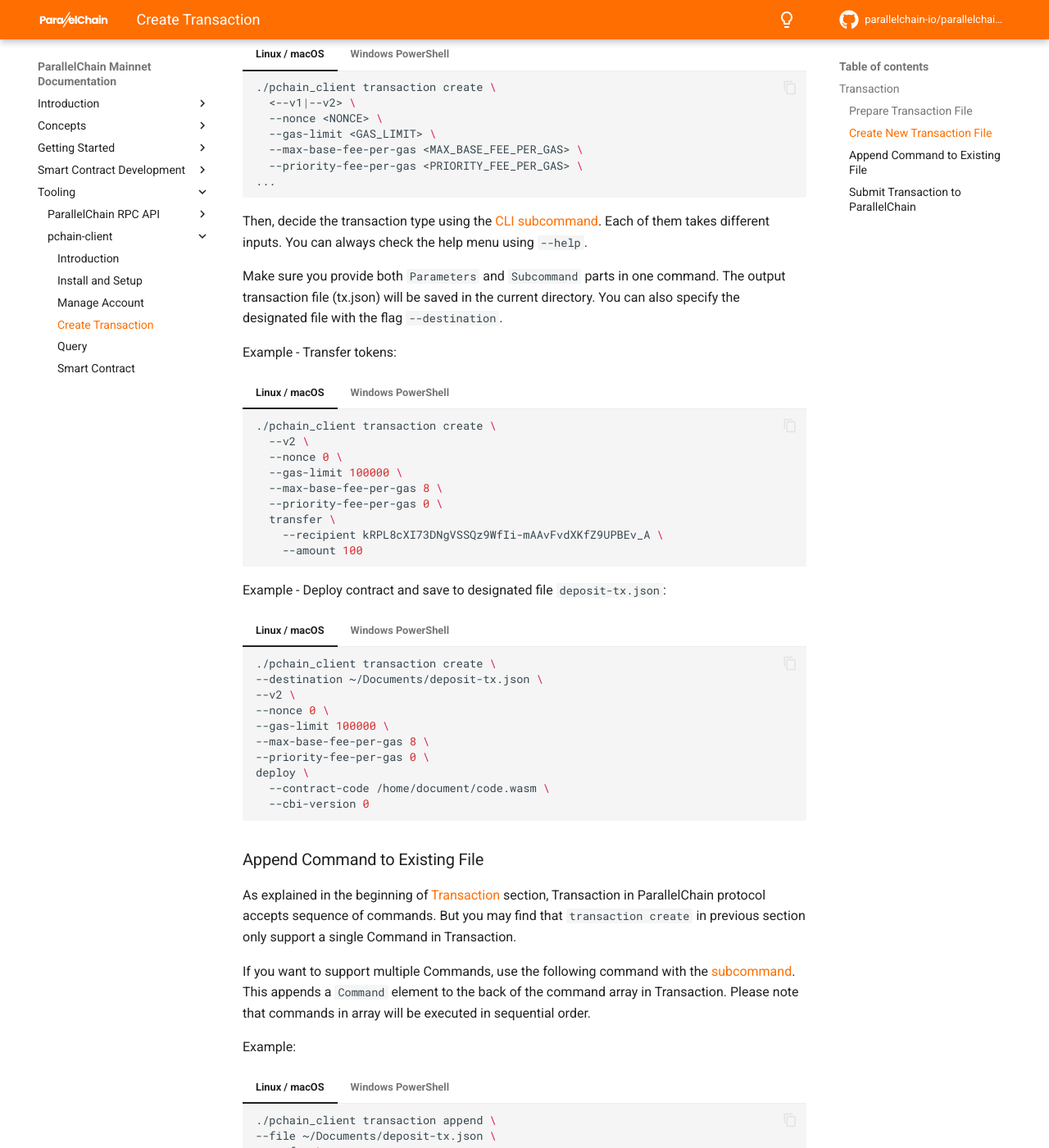
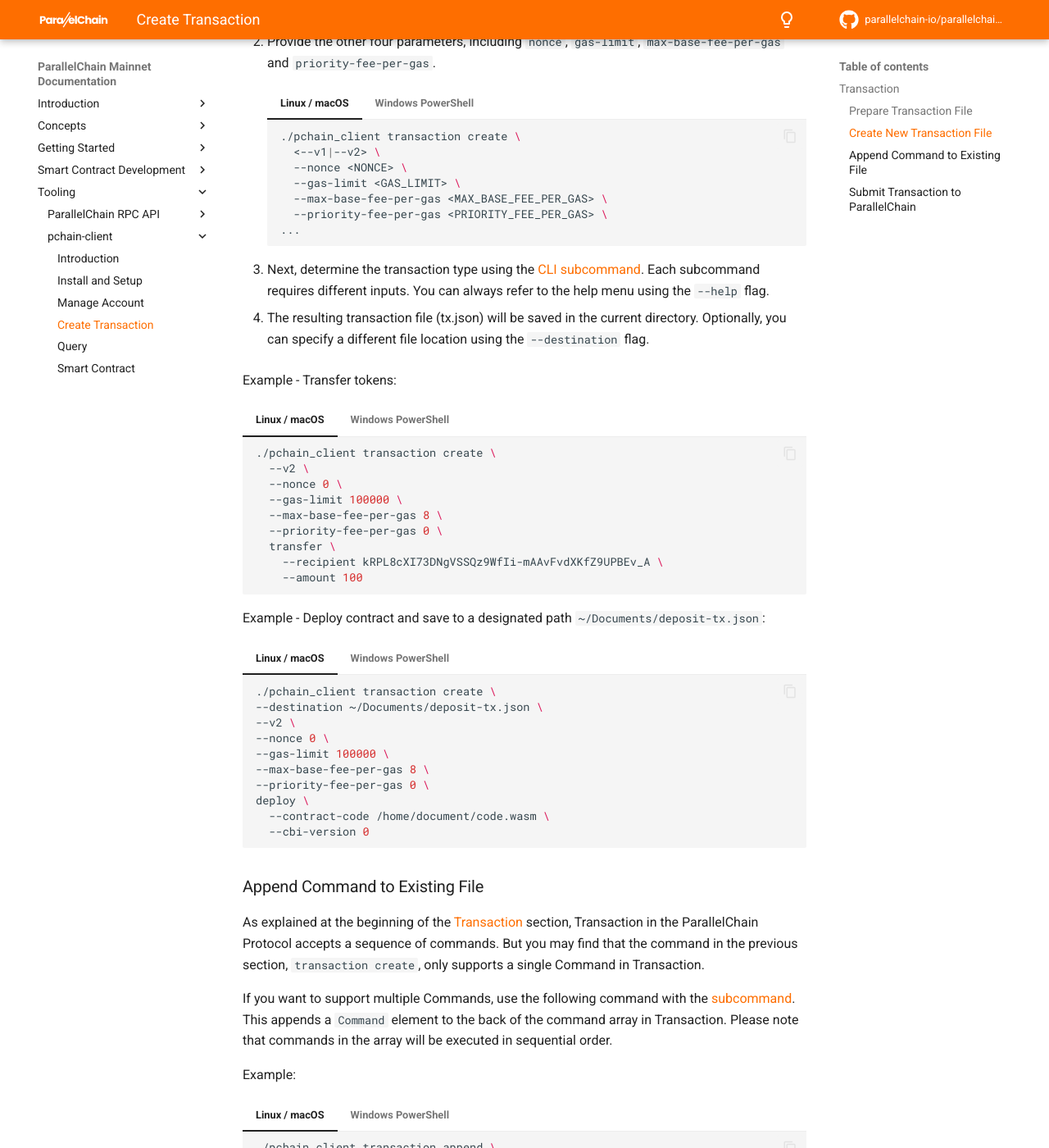
Before and after one commit to parallelchain-io/parallelchain-docs, an MkDocs documentation site: the page built from docs/toolings/pchain_cli/transaction.md, in a window 1280 px wide and 1400 px high, scrolled down 1668 px. Shown: the whole window at 82% size. Built offline with MkDocs 1.6.1 and Material for MkDocs 9.7.7, drawn with Linux system fonts in a browser that asks for light colours; comment, search, counter and statistics services are not loaded; some of the changed text lies outside the part shown.

Commit message:
Rephrase description for transaction create command

````diff
--- a/docs/toolings/pchain_cli/transaction.md
+++ b/docs/toolings/pchain_cli/transaction.md
@@ -48,32 +48,33 @@
     ./pchain_client.exe transaction create --help
     ```
 
+1. Determine the version of the transaction you want to create by using either `--v1` or `--v2` flags.
+2. Provide the other four parameters, including `nonce`, `gas-limit`, `max-base-fee-per-gas` and `priority-fee-per-gas`.
 
-First, decide the version of the transaction that you are creating with the flags `--v1` and `--v2`, then provide the following 4 parameters:
-=== "Linux / macOS"
-    ```bash
-    ./pchain_client transaction create \
-      <--v1|--v2> \
-      --nonce <NONCE> \
-      --gas-limit <GAS_LIMIT> \
-      --max-base-fee-per-gas <MAX_BASE_FEE_PER_GAS> \
-      --priority-fee-per-gas <PRIORITY_FEE_PER_GAS> \
-    ...
-    ```
-=== "Windows PowerShell"
-    ```PowerShell
-    ./pchain_client.exe transaction create `
-      <--v1|--v2> `
-      --nonce <NONCE> `
-      --gas-limit <GAS_LIMIT> `
-      --max-base-fee-per-gas <MAX_BASE_FEE_PER_GAS> `
-      --priority-fee-per-gas <PRIORITY_FEE_PER_GAS> `
-    ...
-    ```
+    === "Linux / macOS"
+        ```bash
+        ./pchain_client transaction create \
+          <--v1|--v2> \
+          --nonce <NONCE> \
+          --gas-limit <GAS_LIMIT> \
+          --max-base-fee-per-gas <MAX_BASE_FEE_PER_GAS> \
+          --priority-fee-per-gas <PRIORITY_FEE_PER_GAS> \
+        ...
+        ```
+    === "Windows PowerShell"
+        ```PowerShell
+        ./pchain_client.exe transaction create `
+          <--v1|--v2> `
+          --nonce <NONCE> `
+          --gas-limit <GAS_LIMIT> `
+          --max-base-fee-per-gas <MAX_BASE_FEE_PER_GAS> `
+          --priority-fee-per-gas <PRIORITY_FEE_PER_GAS> `
+        ...
+        ```
 
-Then, decide the transaction type using the [CLI subcommand](#prepare-transaction-file). Each of them takes different inputs. You can always check the help menu using `--help`.
+3. Next, determine the transaction type using the [CLI subcommand](#prepare-transaction-file). Each subcommand requires different inputs. You can always refer to the help menu using the `--help` flag.
 
-Make sure you provide both `Parameters` and `Subcommand` parts in one command. The output transaction file (tx.json) will be saved in the current directory. You can also specify the designated file with the flag `--destination`.
+4. The resulting transaction file (tx.json) will be saved in the current directory. Optionally, you can specify a different file location using the `--destination` flag.
 
 Example - Transfer tokens:
 === "Linux / macOS"
@@ -101,7 +102,7 @@
         --amount 100
     ```
 
-Example - Deploy contract and save to designated file `deposit-tx.json`:
+Example - Deploy contract and save to a designated path `~/Documents/deposit-tx.json`:
 === "Linux / macOS"
     ```bash
     ./pchain_client transaction create \
@@ -131,9 +132,9 @@
 
 
 ### Append Command to Existing File
-As explained in the beginning of [Transaction](#transaction) section, Transaction in ParallelChain protocol accepts sequence of commands. But you may find that `transaction create` in previous section only support a single Command in Transaction.
+As explained at the beginning of the [Transaction](#transaction) section, Transaction in the ParallelChain Protocol accepts a sequence of commands. But you may find that the command in the previous section, `transaction create`, only supports a single Command in Transaction.
 
-If you want to support multiple Commands, use the following command with the [subcommand](#prepare-transaction-file). This appends a `Command` element to the back of the command array in Transaction. Please note that commands in array will be executed in sequential order.
+If you want to support multiple Commands, use the following command with the [subcommand](#prepare-transaction-file). This appends a `Command` element to the back of the command array in Transaction. Please note that commands in the array will be executed in sequential order.
 
 Example:
 === "Linux / macOS"
@@ -154,7 +155,7 @@
     ```
 
 ### Submit Transaction to ParallelChain
-After preparing the transaction json file, you can now submit the transaction with keypair.
+After preparing the transaction json file, you can now submit the transaction to the blockchain with your keypair.
 
 Example:
 
````
